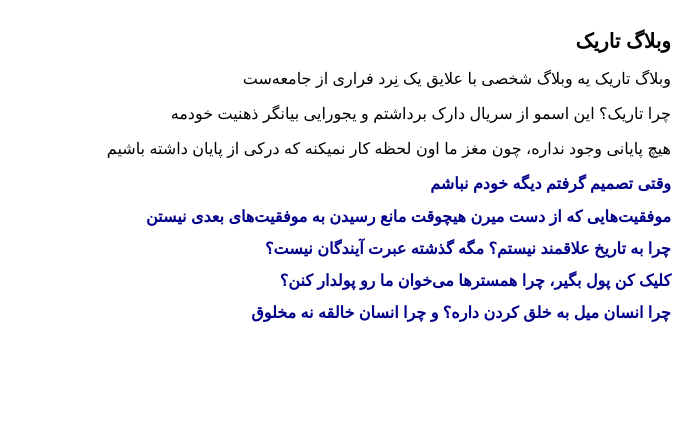
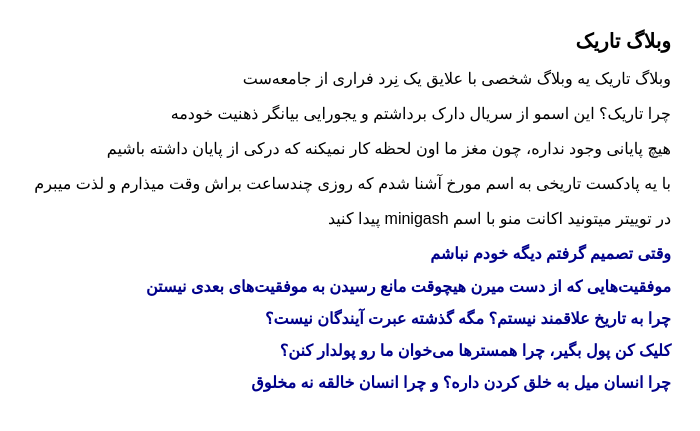
Before and after one commit to darkblog/darkblog.github.io, a Jekyll site: the page built from index.html, in a window 1280 px wide. Shown: the top 431 px of the page, without its empty margins (580-1280 px from the left). Built offline with Jekyll 4.4.1, drawn with Linux system fonts in a browser that asks for light colours.

Commit message:
Update index.html

```diff
--- a/index.html
+++ b/index.html
@@ -15,6 +15,8 @@ layout: compress
 <p>وبلاگ تاریک یه وبلاگ شخصی با علایق یک نِرد فراری از جامعه‌ست</p>
 <p>چرا تاریک؟ این اسمو از سریال دارک برداشتم و یجورایی بیانگر ذهنیت خودمه</p>
 <p>هیچ پایانی وجود نداره، چون مغز ما اون لحظه کار نمیکنه که درکی از پایان داشته باشیم</p>
+<p>با یه پادکست تاریخی به اسم مورخ آشنا شدم که روزی چندساعت براش وقت میذارم و لذت میبرم</p>
+<p>در توییتر میتونید اکانت منو با اسم minigash پیدا کنید</p>
 {% for post in site.posts %}
 <h2><a href="{{ site.url }}{{ post.url }}">{{ post.title }}</a></h2>
 {% endfor %}
```
